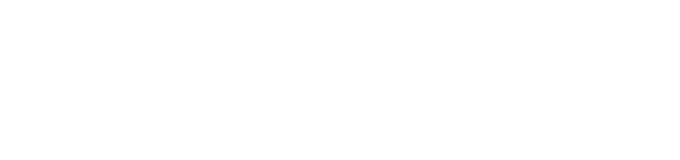
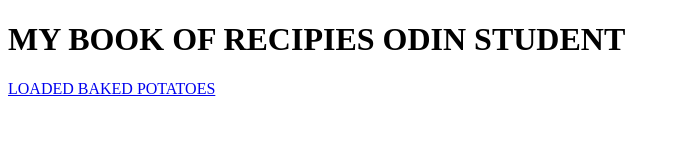
Before and after one commit to FOLA-FOLA/odin_recipies, a plain HTML site: page index.html in a window 1280 px wide. Shown: the whole page, without its empty margins (0-680 px from the left). Drawn offline with Linux system fonts and the light colour scheme.

Commit message:
Add link to loaded potatoes on homepage

```diff
--- a/index.html
+++ b/index.html
@@ -4,4 +4,8 @@
     <head>
         <title>My book of recipies</title>
     </head>
+    <body>
+        <h1>MY BOOK OF RECIPIES ODIN STUDENT</h1>
+        <a href="loadedbakedpotatoes.html">LOADED BAKED POTATOES</a>
+    </body>
 </html>
```
Also changed, not shown: recipies/loadedpotatoes.html (+10 -0 lines).
